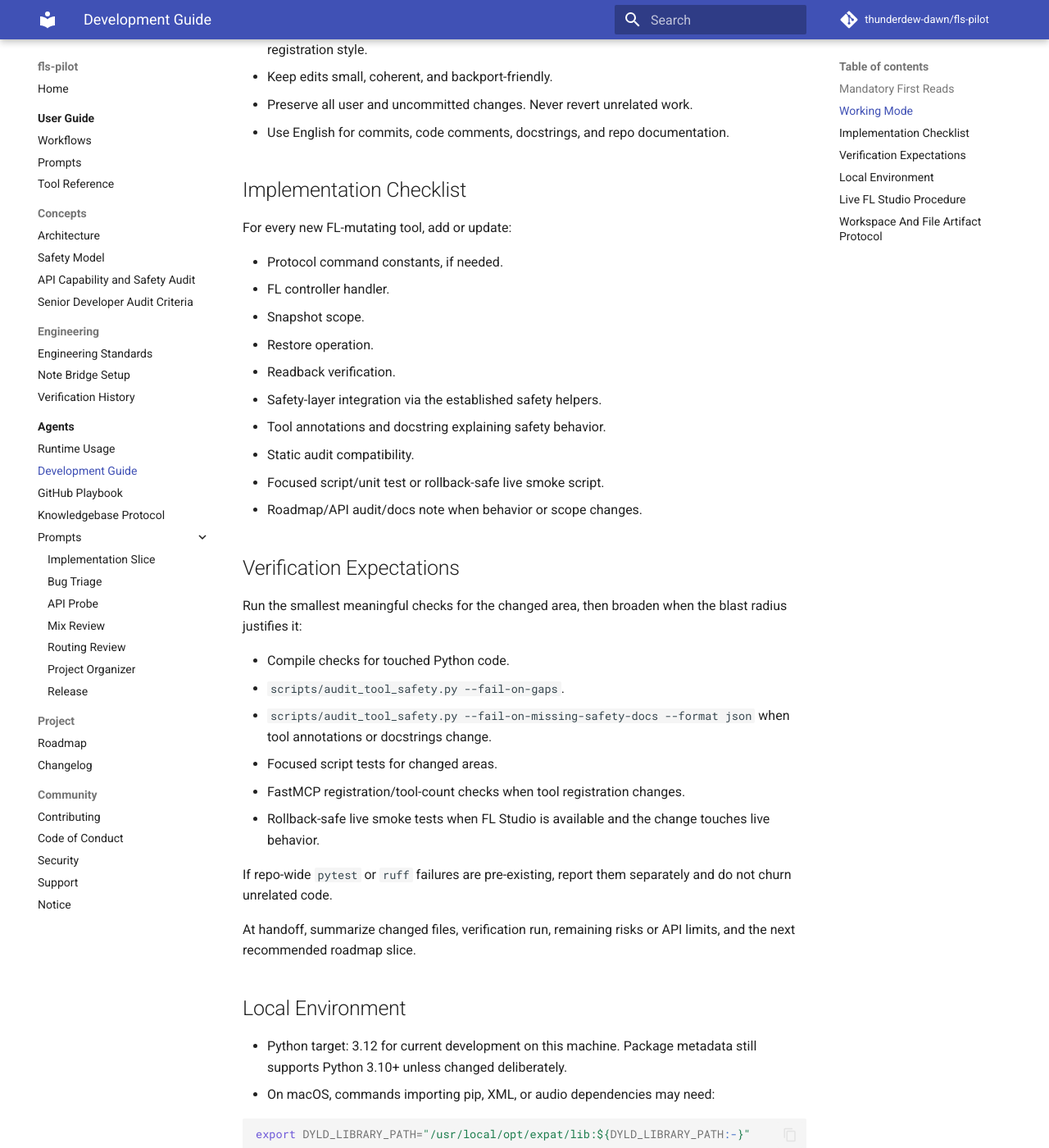
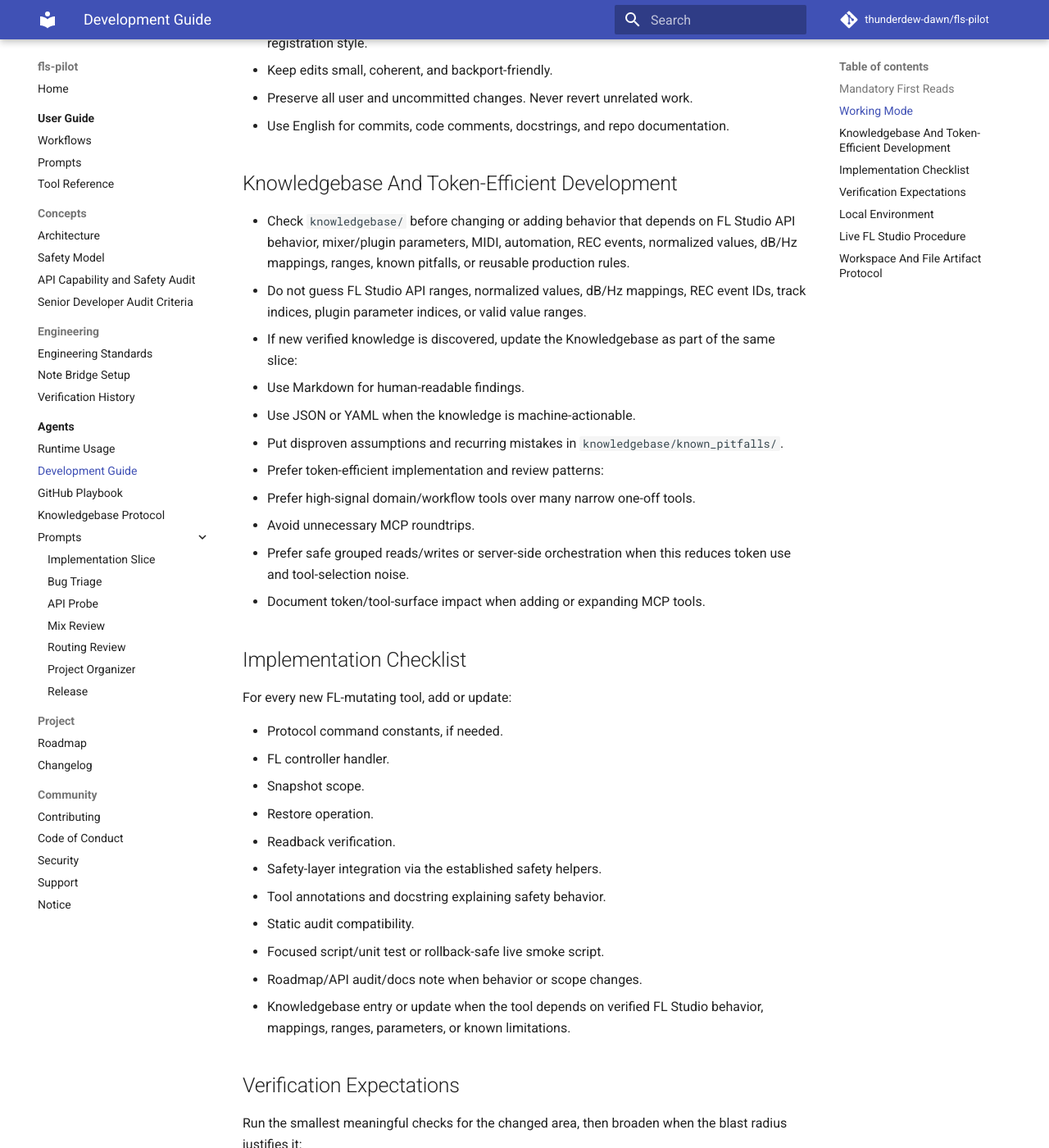
Before and after one commit to thunderdew-dawn/fls-pilot, an MkDocs documentation site: the page built from docs/agents/development.md, in a window 1280 px wide and 1400 px high, scrolled down 1200 px. Shown: the whole window at 82% size. Built offline with MkDocs 1.6.1 and Material for MkDocs 9.7.7, drawn with Linux system fonts in a browser that asks for light colours; comment, search, counter and statistics services are not loaded; some of the changed text lies outside the part shown.

Commit message:
docs: update README and development guide to emphasize knowledgebase-first and token-efficient architectural principles.

````diff
--- a/docs/agents/development.md
+++ b/docs/agents/development.md
@@ -1,124 +1,114 @@
 # Development Guide
 
-Use this path when changing code, tests, docs, scripts, controller files,
-Knowledgebase files, workflows, packaging, or project behavior.
+Use this path when changing code, tests, docs, scripts, controller files, Knowledgebase files, workflows, packaging, or project behavior.
 
 ## Mandatory First Reads
 
-Before changing code, tests, docs, scripts, controller files, skill files, evals,
-or roadmap state, read these files and follow them as binding project
-instructions:
+Before changing code, tests, docs, scripts, controller files, skill files, evals, or roadmap state, read these files and follow them as binding project instructions:
 
-- `docs/ENGINEERING_STANDARDS.md`
-- `ROADMAP.md`
-- `docs/agents/safety-contract.md`
-- `docs/agents/knowledgebase-protocol.md`
+* `docs/engineering/standards.md`
+* `docs/project/ROADMAP.github.md`
+* `docs/concepts/safety-model.md`
+* `docs/agents/knowledgebase-protocol.md`
 
-If any file conflicts with an ad-hoc prompt, stop and surface the conflict
-before implementing. The safety contract and roadmap scope are not optional.
+If any file conflicts with an ad-hoc prompt, stop and surface the conflict before implementing. The safety model, engineering standards, Knowledgebase protocol, and roadmap scope are not optional.
 
-For GitHub planning, issue/PR work, roadmap execution, releases, dependency
-updates, security alerts, bug triage, reviews, hotfixes, reverts,
-documentation-only changes, API probes, or backports, additionally read:
+For GitHub planning, issue/PR work, roadmap execution, releases, dependency updates, security alerts, bug triage, reviews, hotfixes, reverts, documentation-only changes, API probes, or backports, additionally read:
 
-- `docs/GITHUB_PLANNING.md`
-- `docs/agents/github-playbook.md`
+* `docs/agents/github-playbook.md`
 
 ## Working Mode
 
-- Act as a senior, pragmatic software engineer.
-- Inspect the repo before changing it. Read surrounding code, existing tool
-  patterns, tests, safety layer, protocol constants, controller handlers, and
-  registration style.
-- For implementation work, explicitly inspect the relevant parts of
-  `ROADMAP.md`, `docs/API_CAPABILITY_AUDIT.md`, `src/fls_pilot/safety.py`,
-  `src/fls_pilot/protocol.py`, the FL controller script, existing tool modules,
-  and focused tests/scripts before editing.
-- For non-trivial implementation slices, produce a short implementation plan
-  before editing and confirm the slice is dependency-correct and rollback-safe.
-- Before building anything new, check whether the functionality already exists
-  under a different name or can be composed from existing safe primitives.
-- Prefer existing project patterns over new abstractions.
-- Use established patterns: protocol constants, controller handlers,
-  `safety.safe_write`, `safety.safe_write_group`, Piano Roll safety helpers,
-  focused tests/scripts, and FastMCP registration style.
-- Keep edits small, coherent, and backport-friendly.
-- Preserve all user and uncommitted changes. Never revert unrelated work.
-- Use English for commits, code comments, docstrings, and repo documentation.
+* Act as a senior, pragmatic software engineer.
+* Inspect the repo before changing it. Read surrounding code, existing tool patterns, tests, safety layer, protocol constants, controller handlers, and registration style.
+* For implementation work, explicitly inspect the relevant parts of `ROADMAP.md`, `docs/project/ROADMAP.github.md`, `docs/concepts/api-capability-audit.md`, `src/fls_pilot/safety.py`, `src/fls_pilot/protocol.py`, the FL controller script, existing tool modules, and focused tests/scripts before editing.
+* For non-trivial implementation slices, produce a short implementation plan before editing and confirm the slice is dependency-correct and rollback-safe.
+* Before building anything new, check whether the functionality already exists under a different name or can be composed from existing safe primitives.
+* Prefer existing project patterns over new abstractions.
+* Use established patterns: protocol constants, controller handlers, `safety.safe_write`, `safety.safe_write_group`, Piano Roll safety helpers, focused tests/scripts, and FastMCP registration style.
+* Keep edits small, coherent, and backport-friendly.
+* Preserve all user and uncommitted changes. Never revert unrelated work.
+* Use English for commits, code comments, docstrings, and repo documentation.
+
+## Knowledgebase And Token-Efficient Development
+
+* Check `knowledgebase/` before changing or adding behavior that depends on FL Studio API behavior, mixer/plugin parameters, MIDI, automation, REC events, normalized values, dB/Hz mappings, ranges, known pitfalls, or reusable production rules.
+* Do not guess FL Studio API ranges, normalized values, dB/Hz mappings, REC event IDs, track indices, plugin parameter indices, or valid value ranges.
+* If new verified knowledge is discovered, update the Knowledgebase as part of the same slice:
+
+  * Use Markdown for human-readable findings.
+  * Use JSON or YAML when the knowledge is machine-actionable.
+  * Put disproven assumptions and recurring mistakes in `knowledgebase/known_pitfalls/`.
+* Prefer token-efficient implementation and review patterns:
+
+  * Prefer high-signal domain/workflow tools over many narrow one-off tools.
+  * Avoid unnecessary MCP roundtrips.
+  * Prefer safe grouped reads/writes or server-side orchestration when this reduces token use and tool-selection noise.
+  * Document token/tool-surface impact when adding or expanding MCP tools.
 
 ## Implementation Checklist
 
 For every new FL-mutating tool, add or update:
 
-- Protocol command constants, if needed.
-- FL controller handler.
-- Snapshot scope.
-- Restore operation.
-- Readback verification.
-- Safety-layer integration via the established safety helpers.
-- Tool annotations and docstring explaining safety behavior.
-- Static audit compatibility.
-- Focused script/unit test or rollback-safe live smoke script.
-- Roadmap/API audit/docs note when behavior or scope changes.
+* Protocol command constants, if needed.
+* FL controller handler.
+* Snapshot scope.
+* Restore operation.
+* Readback verification.
+* Safety-layer integration via the established safety helpers.
+* Tool annotations and docstring explaining safety behavior.
+* Static audit compatibility.
+* Focused script/unit test or rollback-safe live smoke script.
+* Roadmap/API audit/docs note when behavior or scope changes.
+* Knowledgebase entry or update when the tool depends on verified FL Studio behavior, mappings, ranges, parameters, or known limitations.
 
 ## Verification Expectations
 
-Run the smallest meaningful checks for the changed area, then broaden when the
-blast radius justifies it:
+Run the smallest meaningful checks for the changed area, then broaden when the blast radius justifies it:
 
-- Compile checks for touched Python code.
-- `scripts/audit_tool_safety.py --fail-on-gaps`.
-- `scripts/audit_tool_safety.py --fail-on-missing-safety-docs --format json`
-  when tool annotations or docstrings change.
-- Focused script tests for changed areas.
-- FastMCP registration/tool-count checks when tool registration changes.
-- Rollback-safe live smoke tests when FL Studio is available and the change
-  touches live behavior.
+* Compile checks for touched Python code.
+* `scripts/audit_tool_safety.py --fail-on-gaps`.
+* `scripts/audit_tool_safety.py --fail-on-missing-safety-docs --format json` when tool annotations or docstrings change.
+* Focused script tests for changed areas.
+* FastMCP registration/tool-count checks when tool registration changes.
+* Rollback-safe live smoke tests when FL Studio is available and the change touches live behavior.
 
-If repo-wide `pytest` or `ruff` failures are pre-existing, report them
-separately and do not churn unrelated code.
+If repo-wide `pytest` or `ruff` failures are pre-existing, report them separately and do not churn unrelated code.
 
-At handoff, summarize changed files, verification run, remaining risks or API
-limits, and the next recommended roadmap slice.
+At handoff, summarize changed files, verification run, remaining risks or API limits, Knowledgebase changes, and the next recommended roadmap slice.
 
 ## Local Environment
 
-- Python target: 3.12 for current development on this machine. Package metadata
-  still supports Python 3.10+ unless changed deliberately.
-- On macOS, commands importing pip, XML, or audio dependencies may need:
+* Python target: 3.12 for current development on this machine. Package metadata still supports Python 3.10+ unless changed deliberately.
 
-```bash
-export DYLD_LIBRARY_PATH="/usr/local/opt/expat/lib:${DYLD_LIBRARY_PATH:-}"
-```
+* On macOS, commands importing pip, XML, or audio dependencies may need:
 
-- Prefer `rg` and `rg --files` for search.
-- Use `apply_patch` for manual file edits.
-- Do not use destructive Git commands unless explicitly requested.
+  export DYLD_LIBRARY_PATH="/usr/local/opt/expat/lib:${DYLD_LIBRARY_PATH:-}"
+
+* Prefer `rg` and `rg --files` for search.
+
+* Use `apply_patch` for manual file edits.
+
+* Do not use destructive Git commands unless explicitly requested.
 
 ## Live FL Studio Procedure
 
-- Start the TCP daemon yourself when live tests require it.
-- Confirm heartbeat and `fl_transport(action="ping")` before live work.
-- Confirm the controller build marker expected by the current code.
-- Read current state before writing.
-- For live write tests, write a temporary value, verify readback, rollback
-  immediately, and verify restoration.
-- If MIDI routing, script reload, or restart state is uncertain, diagnose the
-  connection before changing code.
-- Stop daemons you started and leave playback stopped/recording disarmed after
-  tests.
+* Start the TCP daemon yourself when live tests require it.
+* Confirm heartbeat and `fl_transport(action="ping")` before live work.
+* Confirm the controller build marker expected by the current code.
+* Read current state before writing.
+* For live write tests, write a temporary value, verify readback, rollback immediately, and verify restoration.
+* If MIDI routing, script reload, or restart state is uncertain, diagnose the connection before changing code.
+* Stop daemons you started and leave playback stopped/recording disarmed after tests.
 
 ## Workspace And File Artifact Protocol
 
-To keep the workspace clean and maintain context for generated artifacts, agents
-must use these output directories. Never write files directly to the root of
-`scratch/` or the project root.
+To keep the workspace clean and maintain context for generated artifacts, agents must use these output directories. Never write files directly to the root of `scratch/` or the project root.
 
-- Temporary scripts: `scratch/scripts/`
-- Generated MIDI: `scratch/midi/`
-- Analysis data and state dumps: `scratch/analysis/`
-- Audio files: `scratch/audio/`
-- Logs: `scratch/logs/`
+* Temporary scripts: `scratch/scripts/`
+* Generated MIDI: `scratch/midi/`
+* Analysis data and state dumps: `scratch/analysis/`
+* Audio files: `scratch/audio/`
+* Logs: `scratch/logs/`
 
-Use session- or task-specific subdirectories where appropriate, for example
-`scratch/analysis/YYYY-MM-DD_session_name/`.
+Use session- or task-specific subdirectories where appropriate, for example `scratch/analysis/YYYY-MM-DD_session_name/`.
````
Also changed, not shown: README.md (+6 -0 lines), docs/user-guide/index.md (+15 -1 lines).
